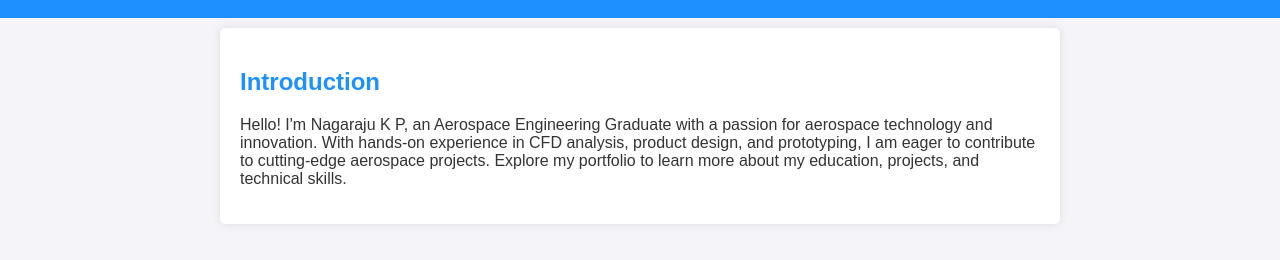
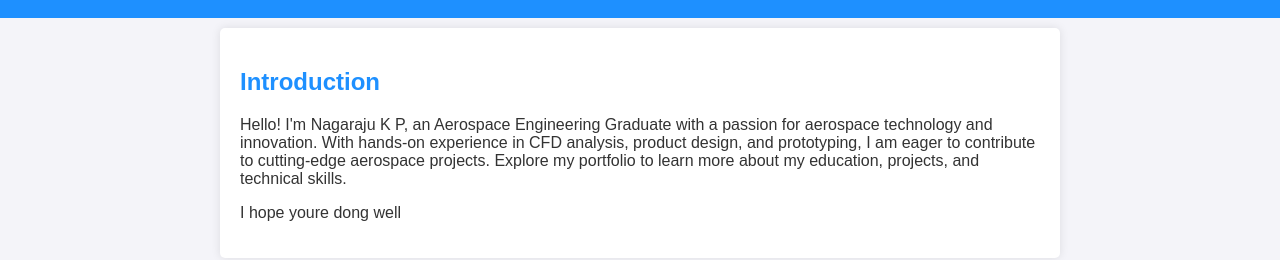
Before and after one commit to nagaraj-p-2001/n4253, a plain HTML site: page index.html in a window 1280 px wide. Shown: the part 120-380 px from the top of the page. Drawn offline with Linux system fonts and the light colour scheme.

Commit message:
Update index.html

```diff
--- a/index.html
+++ b/index.html
@@ -3,7 +3,7 @@
 <head>
     <meta charset="UTF-8">
     <meta name="viewport" content="width=device-width, initial-scale=1.0">
-    <title>Nagaraju K P | Aerospace Engineering Graduate from </title>
+    <title>Nagaraju K P | Aerospace Engineering Graduate </title>
     <link rel="stylesheet" href="style.css">
 </head>
 <body>
@@ -19,6 +19,7 @@
     <section>
         <h2>Introduction</h2>
         <p>Hello! I'm Nagaraju K P, an Aerospace Engineering Graduate with a passion for aerospace technology and innovation. With hands-on experience in CFD analysis, product design, and prototyping, I am eager to contribute to cutting-edge aerospace projects. Explore my portfolio to learn more about my education, projects, and technical skills.</p>
+        <p>I hope youre dong well</p>
     </section>
 </body>
 </html>
```
